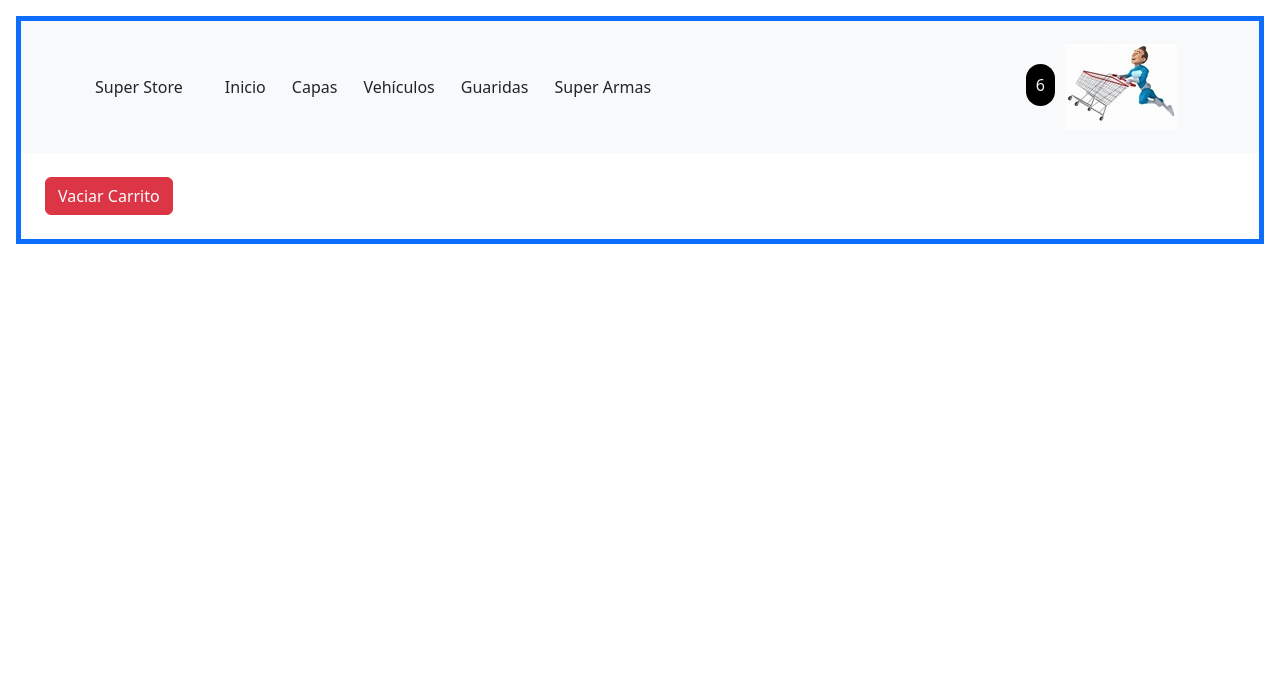
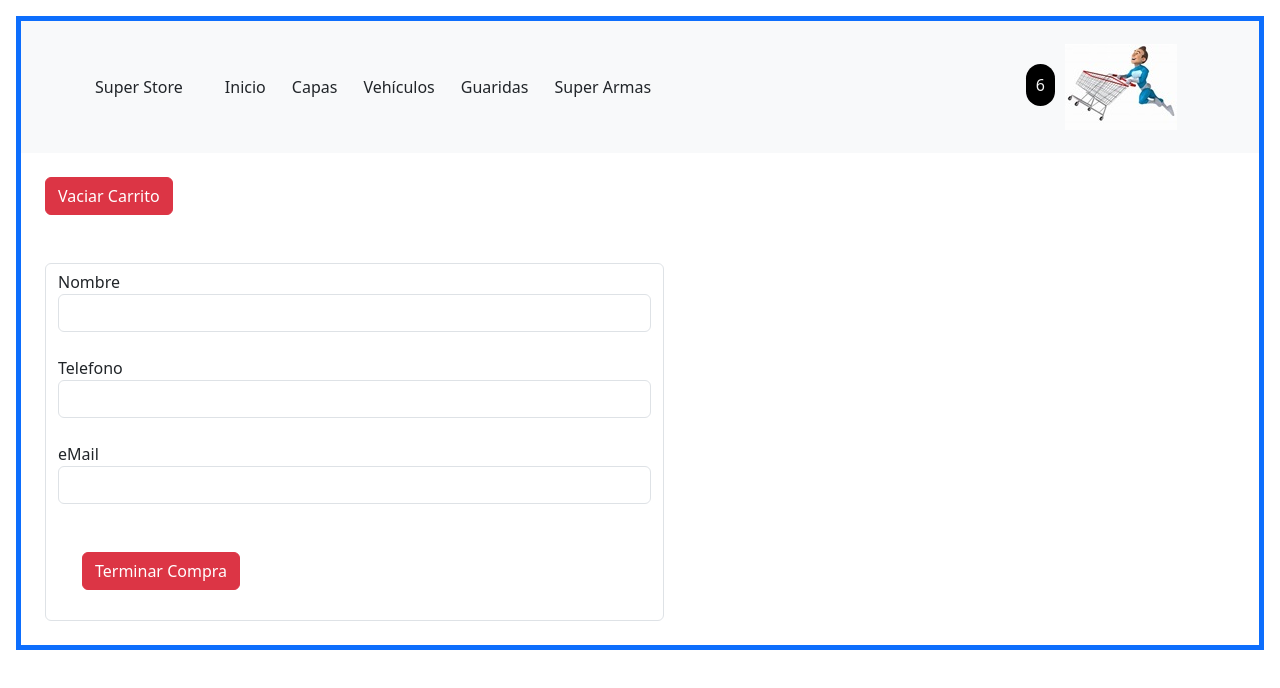
Before and after one commit to cocapablo/curso-react, a React (Vite) app in the folder comision-49870/pablo-coca-project/: page /cart in a window 1280 px wide. Shown: the top 688 px of the page. Built offline with nearby package versions, Linux system fonts and the light colour scheme.

Commit message:
clase-14

```diff
--- a/comision-49870/pablo-coca-project/src/components/CartContainer/CartContainer.jsx
+++ b/comision-49870/pablo-coca-project/src/components/CartContainer/CartContainer.jsx
@@ -1,15 +1,83 @@
+import { addDoc, collection, doc, getFirestore, updateDoc, writeBatch } from "firebase/firestore";
 import { useCartContext } from "../../contexts/CartContext"
+import { useState } from "react";
 
 
 
 export const CartContainer = () => {
-    const {cartList, vaciarCarrito} = useCartContext();
+    const [formData, setFormData]= useState({nombre: " ", telefono: " ", email: " "});
+    const {cartList, vaciarCarrito, precioTotal} = useCartContext();
+
+    const handleOrden = (evt) => {
+      evt.preventDefault();
+
+      const orden = {};
+
+      orden.comprador = formData;
+
+      orden.items = cartList.map(({ id, nombre, precio, cantidad }) => ({id, nombre, precio, cantidad}));
+
+      orden.total = precioTotal();
+
+      console.log("Orden: ");
+      console.log(orden);
+
+      //Guardo en Firestore
+      //Create
+      const db = getFirestore();
+
+      const ordenCollection = collection(db, "ordenes");
+
+      //Agregar validaciones acá
+      addDoc(ordenCollection, orden)
+      .then(respuesta => console.log(respuesta))
+      .catch(err => console.log("Error : " + err))
+      ;
+
+      //Update
+      /* const db = getFirestore();
+
+      const documento = doc(db, "productos", "Dh6JOFael4HObY6byasW");
+
+      updateDoc(documento, {stock: 666})
+      .then(() => console.log("terminó la actaulización"))
+      .catch(err => console.log("Error: " + err)); */
+
+      //Escritura por lotes
+      /* const db= getFirestore();
+
+      const batch = writeBatch(db);
+
+      const documento1 = doc(db, "productos", "Dh6JOFael4HObY6byasW"); //Baticapa
+      const documento2 = doc(db, "productos", "rAH48nc4RFX9Or9lMJwH"); //baticueva
+
+      batch.update(documento1, {stock: 25031972})
+      batch.update(documento2, {stock: 25031972})
+
+      batch.commit(); */
+
+      //borrado logico
+    //   const db = getFirestore();
+
+    //   const documento = doc(db, "productos", "Dh6JOFael4HObY6byasW");
+
+    //   updateDoc(documento, {estaActivo: false})
+    //   .then(() => console.log("terminó la actaulización"))
+    //   .catch(err => console.log("Error: " + err));
+    }
+
+    const handleOnChange = (evt) => {
+      setFormData({
+        ...formData,
+        [evt.target.name] : evt.target.value
+      })
+    }
 
   return (
     <div>
         {cartList.map((producto) => <div key={producto.id} className="row m-2">
                                         <img className="w-25 col-2" src={producto.imagen} />
-                                        <p className="col-2">Cantidad: {producto.cantidad} - Precio: ${producto.precio}
+                                        <p className="col-2">Cantidad: {producto.cantidad} - Precio: ${producto.precio} - Subtotal: ${producto.precio * producto.cantidad}
                                             <button className="btn btn-danger col-2"> X </button>
                                         </p>
 
@@ -18,6 +86,36 @@ export const CartContainer = () => {
 
         )}
         <button className="btn btn-danger m-4" onClick={vaciarCarrito}>Vaciar Carrito</button>
+        <form className="form-control mx-4 w-50 m-4" onSubmit={handleOrden} >
+          <label>Nombre</label>
+          <input
+            type="text"
+            name="nombre"
+            className="form-control"
+            value={formData.nombre}
+            onChange={handleOnChange}
+          ></input>
+          <br />
+          <label>Telefono</label>
+          <input
+            type="text"
+            name="telefono"
+            className="form-control"
+            value={formData.telefono}
+            onChange={handleOnChange}
+          ></input>
+          <br />
+          <label>eMail</label>
+          <input
+            type="text"
+            name="email"
+            className="form-control"
+            value={formData.email}
+            onChange={handleOnChange}
+          ></input>
+          <br />
+          <button className="btn btn-danger m-4" >Terminar Compra</button>
+        </form>
     </div>
   )
 }
--- a/comision-49870/pablo-coca-project/src/components/ItemDetailContainer/ItemDetailContainer.jsx
+++ b/comision-49870/pablo-coca-project/src/components/ItemDetailContainer/ItemDetailContainer.jsx
@@ -16,13 +16,11 @@ export const ItemDetailContainer = ({idProducto = 0}) => {
     const {pid} = useParams();
 
 
-    /* let pidProducto = parseInt(pid);
 
-    if(pidProducto > 0) {
-        idProducto = pidProducto;
-    } */
+    console.log("pid = ");
+    console.log(pid);
 
-    let pidProducto = pid;
+    pid && (idProducto = pid);
 
     useEffect(() => {
 
--- a/comision-49870/pablo-coca-project/src/contexts/CartContext.jsx
+++ b/comision-49870/pablo-coca-project/src/contexts/CartContext.jsx
@@ -13,10 +13,22 @@ export const CartContextProvider = ({children}) => {
     const [cartList, setCartList] = useState([]);
 
     const agregarProducto = (nuevoProducto) => {
-        setCartList([
-            ...cartList,
-            nuevoProducto
-        ])
+        let viejoProducto;
+        //Me fijo si el producto ya estaba en CartList
+        viejoProducto = cartList.find(producto => producto.id === nuevoProducto.id);
+
+        if (viejoProducto) {
+            //El producto ya existía . Solo sumo la cantidad
+            viejoProducto.cantidad += nuevoProducto.cantidad;
+            setCartList(cartList);
+        }
+        else {
+            //Producto nuevo. Lo agrego al carrito
+            setCartList([
+                ...cartList,
+                nuevoProducto
+            ])
+        }
     }
 
     const vaciarCarrito = () => {
@@ -28,11 +40,21 @@ export const CartContextProvider = ({children}) => {
     //Precio total de productos
     //Eliminar un producto por Item
 
+    const precioTotal = () => {
+        let valorInicial = 0;
+        let total = 0;
+
+        total = cartList.reduce((acumulador, producto) => acumulador += (producto.precio * producto.cantidad), valorInicial);
+
+        return total;
+    }
+
     return (
         <CartContext.Provider value={{
             cartList,
             agregarProducto,
-            vaciarCarrito
+            vaciarCarrito,
+            precioTotal
         }}>
             {children}
         </CartContext.Provider>
--- a/comision-49870/pablo-coca-project/src/helpers/miFetch.js
+++ b/comision-49870/pablo-coca-project/src/helpers/miFetch.js
@@ -80,6 +80,7 @@ function fetchFirebase({idProducto = 0, categoria=""}) {
     let productosLeidos;
 
     //acciones
+    console.log("Producto elegido: " + idProducto);
     const dbFirestore = getFirestore(); //Conecta con firestore
     //categoria = "superarmas";
     //idProducto = "eAdvA8cWzXWICbqDInrB";
@@ -107,7 +108,9 @@ function fetchFirebase({idProducto = 0, categoria=""}) {
       else {
         //Devuelvo todos los productos
         //Trae todos los productos
+
         const queryCollection = collection(dbFirestore,"productos");
+        console.log("Estoy devolviendo todos los productos " + idProducto);
 
         getDocs(queryCollection)
         .then(resultado => res(productosLeidos = resultado.docs.map(producto => ({id : producto.id, ...producto.data()}))))
@@ -118,7 +121,7 @@ function fetchFirebase({idProducto = 0, categoria=""}) {
     else {
       //Retorna un array con solo el Producto cuyo id = idProducto
       const queryDoc = doc(dbFirestore, "productos", idProducto);  //Apunto aun doc de firestore
-
+      console.log("Producto elegido: " + idProducto);
 
       getDoc(queryDoc)
       .then(resultado => {
```
